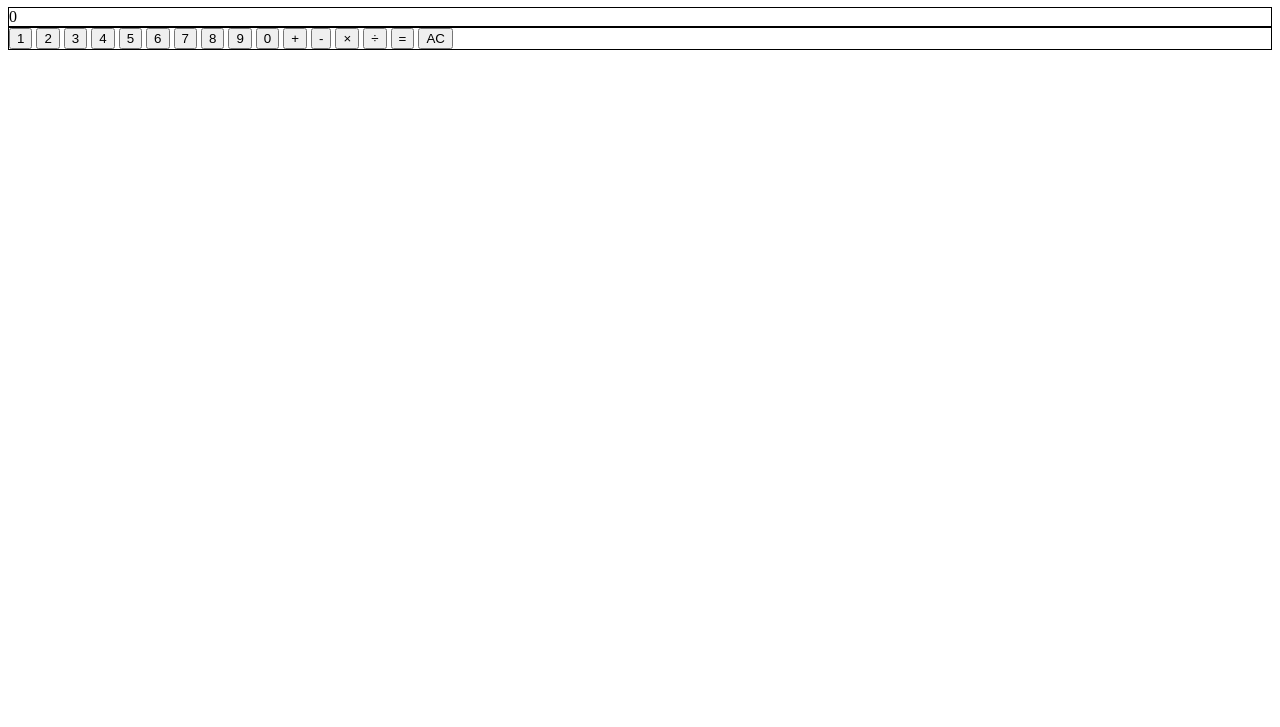
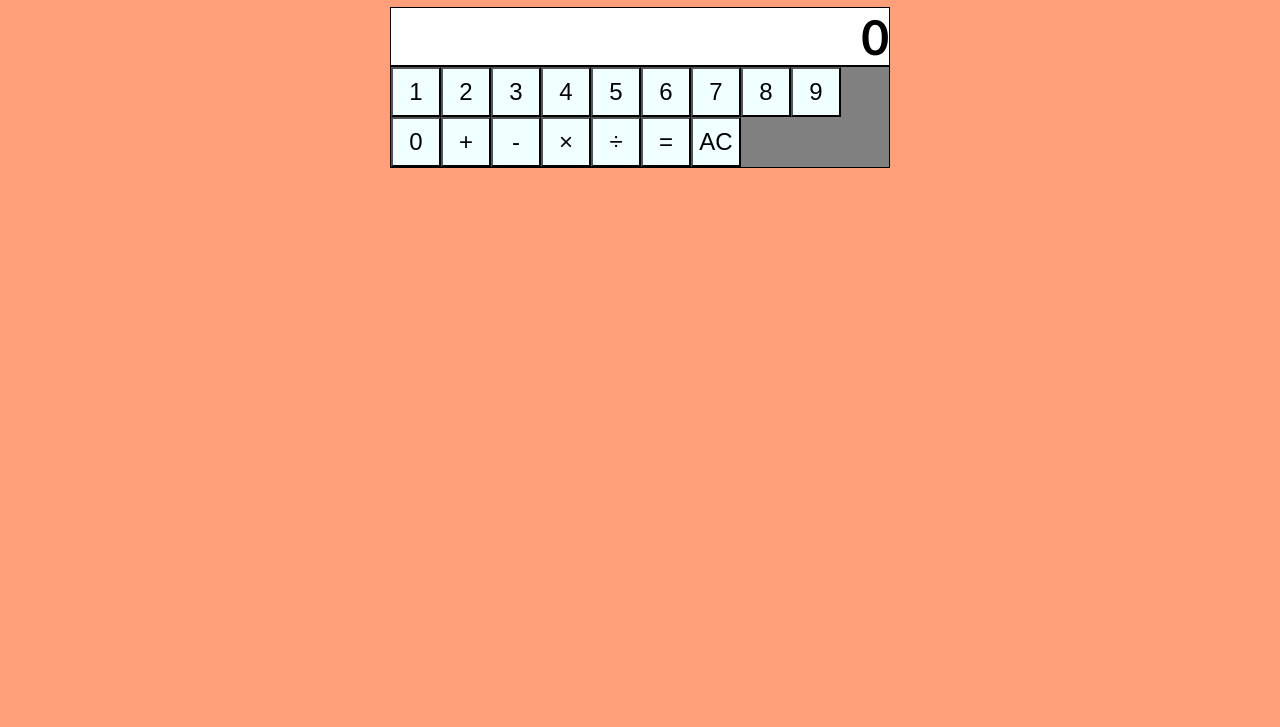
Before and after one commit to B-F-1-0/odin-calculator, a plain HTML site: page index.html in a window 1280 px wide. Shown: the part 73-800 px from the top of the page. Drawn offline with Linux system fonts and the light colour scheme.

Commit message:
Basic CSS completed

```diff
--- a/index.html
+++ b/index.html
@@ -4,6 +4,9 @@
     <meta charset="UTF-8">
     <title>Calculator</title>
     <link rel="stylesheet" href="styles.css">
+    <link rel="preconnect" href="https://fonts.googleapis.com">
+    <link rel="preconnect" href="https://fonts.gstatic.com" crossorigin>
+    <link href="https://fonts.googleapis.com/css2?family=Roboto:ital,wght@0,100;0,300;0,400;0,500;0,700;0,900;1,100;1,300;1,400;1,500;1,700;1,900&display=swap" rel="stylesheet">
 </head>
 <body>
     <h1>Calculator</h1>
--- a/styles.css
+++ b/styles.css
@@ -1,6 +1,36 @@
+body {
+    background-color: lightsalmon;
+    max-width: 500px;
+    display:flex;
+    flex-direction: column;
+    justify-content: center;
+    margin:0 auto;
+
+}
+.calculator {
+    font-family: 'Roberta', 'Calibri', 'Arial', sans-serif;
+    font-size: 48px;
+}
+h1 {
+    text-align: center;
+}
 .numberDisplay {
     border: 1px solid black;
+    background-color: white;
+    text-align: right;
+    font-weight: 800;
 }
 .buttonSet {
     border: 1px solid black;
+    background-color: gray;
+    padding: 0px;
+    margin: 0px;
+    font-size: 0;
 }
+.buttonSet button {
+    width: 50px;
+    height: 50px;
+    background-color: azure;
+    font-size: 24px;
+    font-weight: 500;
+}
```
